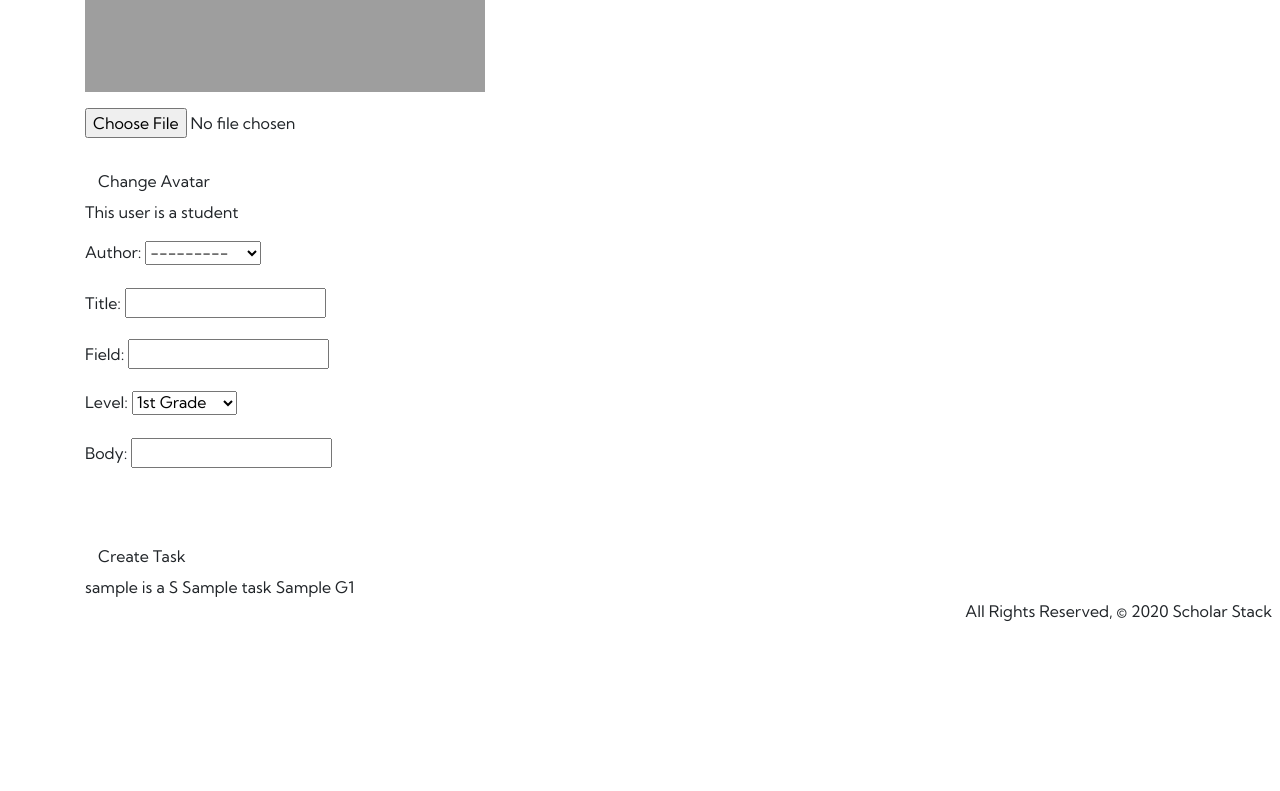
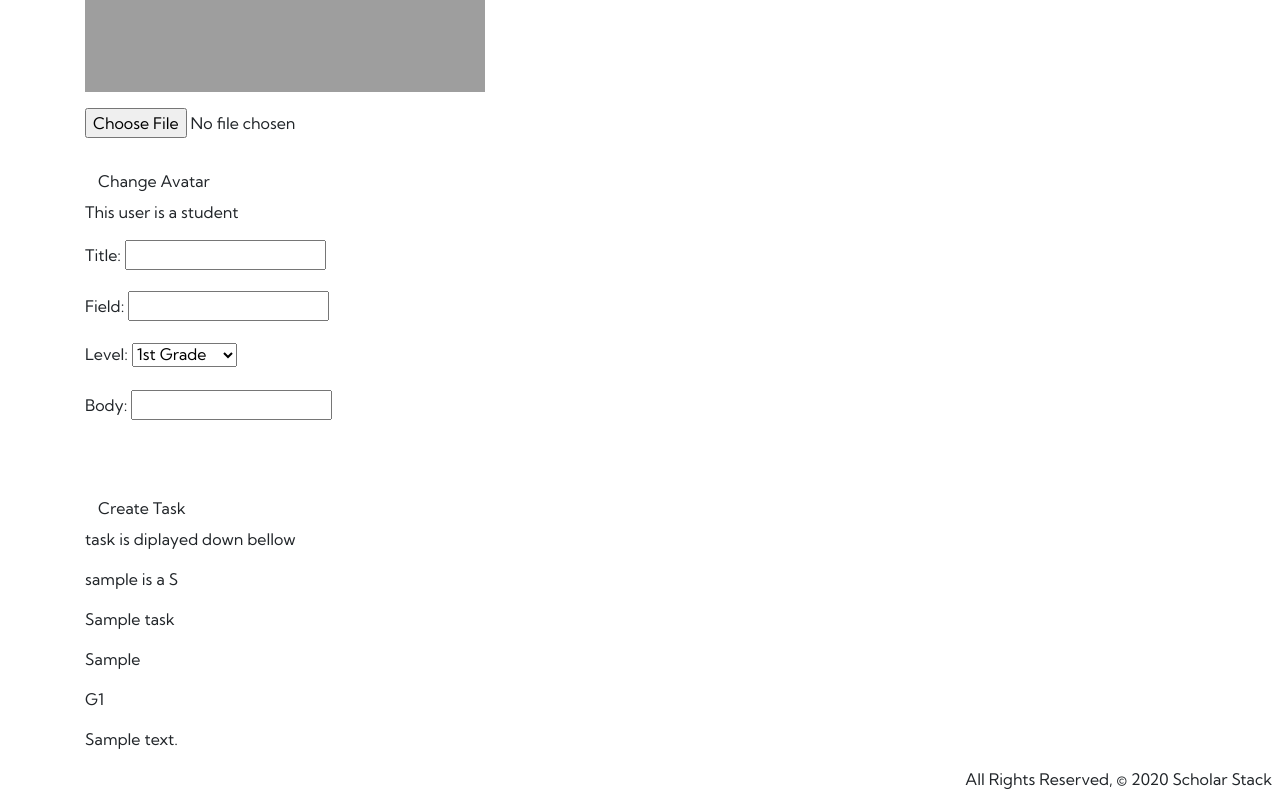
Before and after one commit to SherreAhlers/Scholar_Stack, a Django app: page /profile/1/ in a window 1280 px wide. Shown: the part 584-1375 px from the top of the page. Before the commit the page ends 1205 px from the top, so only its background shows below. Run offline with Django 3.2, Linux system fonts and the light colour scheme; tables that the repository leaves empty hold one stand-in row (values such as "Sample post"); some libraries are stand-ins or nearby versions; grey boxes are pictures that could not be loaded.

```diff
--- a/scholarstack/main_app/forms.py
+++ b/scholarstack/main_app/forms.py
@@ -62,4 +62,4 @@ class TaskForm(ModelForm):
 
     class Meta:
         model = Task
-        fields = '__all__'
+        fields = ['title', 'field', 'level', 'body']
--- a/scholarstack/main_app/templates/profile_index.html
+++ b/scholarstack/main_app/templates/profile_index.html
@@ -37,12 +37,14 @@
   <input type="submit" class="btn" value="Create Task">
 </form>
 
-{% for task in tasks%}
+{% for task in tasks %}
 <div>
-  {{ task.author }}
-  {{ task.title }}
-  {{ task.field }}
-  {{ task.level }}
+  <p>task is diplayed down bellow</p>
+  <p>{{ task.author }}</p>
+  <p>{{ task.title }}</p>
+  <p>{{ task.field }}</p>
+  <p>{{ task.level }}</p>
+  <p>{{ task.body }}</p>
 </div>
 {% endfor %}
 
--- a/scholarstack/main_app/views.py
+++ b/scholarstack/main_app/views.py
@@ -70,7 +70,8 @@ def create_task(request, profile_id):
     form = TaskForm(request.POST)
     if form.is_valid():
         new_task = form.save(commit=False)
-        new_task.profile_id = profile_id
+        # new_task.author = profile_id
+        new_task.author_id = profile_id
         new_task.save()
     return redirect('profile_detail', profile_id=profile_id)
 
```
